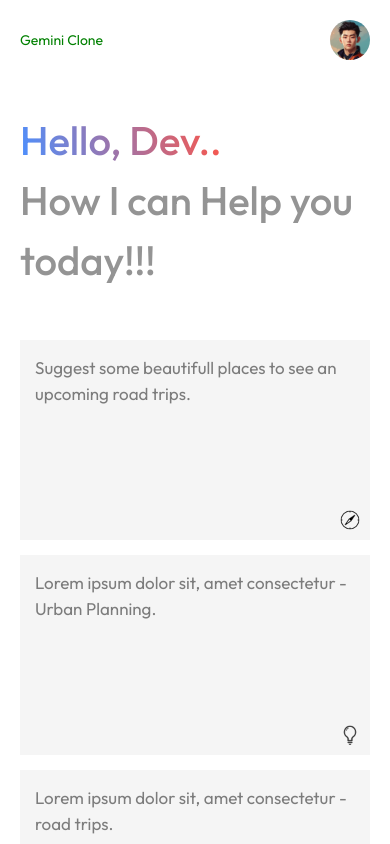
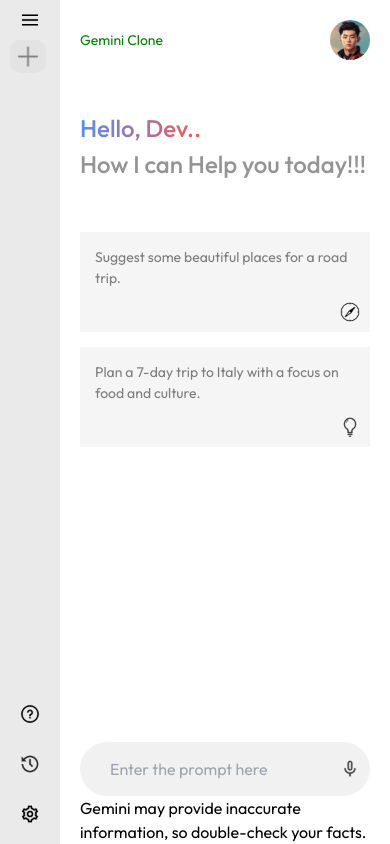
Before and after one commit to RajitJainSinghai/gemini_clonee, a React (Vite) app: page / in a window 390 px wide. Shown: the top 844 px of the page. Built offline with nearby package versions, Linux system fonts and the light colour scheme.

Commit message:
added enter press result search

```diff
--- a/src/components/Context.jsx
+++ b/src/components/Context.jsx
@@ -4,75 +4,81 @@
 export const Context = createContext();
 
 const ContextProvider = (props) => {
+    const [input, setInput] = useState("");
+    const [recentPrompt, setRecentPrompt] = useState("");
+    const [prevPrompts, setPrevPrompts] = useState([]);
+    const [showResult, setShowResult] = useState(false);
+    const [loading, setLoading] = useState(false);
+    const [resultData, setResultData] = useState("");
 
-    const[input, setInput] = useState("");
-    const[recentPrompt, setRecentPrompt] = useState("");
-    const[prevPrompts, setPrevPrompts] = useState([]);
-    const[showResult, setShowResult] = useState(false);
-    const[loading, setLoading] = useState(false);
-    const[resultData, setResultData] = useState("");
+    // ✅ Handles smooth text display word by word
+    const displayTextGradually = (text) => {
+        const words = text.split(" ");
+        setResultData(""); // Clear previous result
+        words.forEach((word, index) => {
+            setTimeout(() => {
+                setResultData((prev) => prev + word + " ");
+            }, 50 * index);
+        });
+    };
 
-    const delayPara = (index, nextWord) => {
-        setTimeout(function () {
-            setResultData(prev=>prev+nextWord)
+    // ✅ Start a new chat (Clear results)
+    const newChat = () => {
+        setLoading(false);
+        setShowResult(false);
+        setResultData("");
+        setRecentPrompt("");
+    };
 
-        },75*index)
-    }
+    // ✅ Send prompt and update history
+    const onSent = async (prompt = input) => {
+        if (!prompt.trim()) return; // Prevent empty searches
 
-    const newChat = () => {
-        setLoading(false)
-        setShowResult(false)
-    }
+        setResultData("");
+        setLoading(true);
+        setShowResult(true);
+        setRecentPrompt(prompt);
 
-    const onSent = async (prompt) => {
+        // ✅ Update history (avoid duplicates)
+        setPrevPrompts((prev) => (prev.includes(prompt) ? prev : [prompt, ...prev]));
 
-        setResultData("")
-        setLoading(true)
-        setShowResult(true)
-        let response;
-        if(prompt !== undefined) {
-            response = await run(prompt)
-            setRecentPrompt(prompt)
+        // ✅ Fetch AI response
+        const response = await run(prompt);
+        const formattedResponse = response
+            .replace(/\*\*(.*?)\*\*/g, "<b>$1</b>") // Bold formatting
+            .replace(/\*/g, "<br>"); // Line breaks
+
+        displayTextGradually(formattedResponse); // Show response gradually
+        setLoading(false);
+        setInput(""); // Clear input field
+    };
+
+    // ✅ Trigger search when "Enter" is pressed
+    const handleKeyPress = (e) => {
+        if (e.key === "Enter") {
+            onSent();
         }
-        else {
-            setPrevPrompts(prev=>[...prev,input])
-            setRecentPrompt(input)
-            response = await run(input);
-        }
-
-        let responseArray = response.split("**");
-        let newResponse="";
-        for (let i = 0; i < responseArray.length; i++) {
-            if (i === 0 || i%2 !== 1) {
-                newResponse += responseArray[i];
-            }
-            else {
-                newResponse += "<b>"+responseArray[i]+"</b>";
-            }
-        }
-        let newResponse2 = newResponse.split("*").join("</br>")
-        // setResultData(newResponse2)
-        let newResponseArray = newResponse2.split(" ");
-        for(let i=0; i<newResponseArray.length; i++) {
-            const nextWord = newResponseArray[i];
-            delayPara(i, nextWord+" ")
-        }
-        setLoading(false)
-        setInput("")
-    }
+    };
 
     const contextValue = {
-        prevPrompts,setPrevPrompts,
-        onSent,setRecentPrompt,
-        recentPrompt,showResult,
-        loading, resultData,input,setInput,newChat
+        prevPrompts,
+        onSent,
+        setRecentPrompt,
+        recentPrompt,
+        showResult,
+        loading,
+        resultData,
+        input,
+        setInput,
+        newChat,
+        handleKeyPress,
+    };
 
-    }
     return (
-        <Context.Provider value={contextValue} >
+        <Context.Provider value={contextValue}>
             {props.children}
-            </Context.Provider>
-    )
-}
+        </Context.Provider>
+    );
+};
 
-export default ContextProvider
+export default ContextProvider;
--- a/src/components/Main.jsx
+++ b/src/components/Main.jsx
@@ -1,10 +1,59 @@
-import React, { useContext } from 'react'
-import { assets } from '../assets/assets'
-import { Context } from './Context'
+import React, { useContext, useState } from 'react';
+import { assets } from '../assets/assets';
+import { Context } from './Context';
 
 const Main = () => {
-     const {onSent, recentPrompt, showResult,loading, resultData, setInput, input}
- = useContext(Context);
+    const { onSent, recentPrompt, showResult, loading, resultData, setInput, input, handleKeyPress } = useContext(Context);
+    const [isListening, setIsListening] = useState(false);
+    const [isSpeaking, setIsSpeaking] = useState(false);
+    const recognition = new (window.SpeechRecognition || window.webkitSpeechRecognition)();
+    recognition.continuous = true;
+    recognition.interimResults = false;
+    recognition.lang = "en-US";
+
+    const toggleListening = () => {
+        if (isListening) {
+            recognition.stop();
+        } else {
+            recognition.start();
+        }
+        setIsListening(!isListening);
+    };
+
+    recognition.onresult = (event) => {
+        const transcript = event.results[event.results.length - 1][0].transcript.toLowerCase().trim();
+        console.log("Recognized:", transcript);
+
+        setInput(transcript);
+        onSent(transcript);
+        setIsListening(false);
+    };
+
+    recognition.onerror = (event) => {
+        console.error("Speech recognition error:", event.error);
+        setIsListening(false);
+    };
+
+    const speakResponse = () => {
+        if (!resultData) return;
+        stopSpeaking();
+        const speech = new SpeechSynthesisUtterance();
+        speech.text = resultData.replace(/<\/?[^>]+(>|$)/g, "");
+        speech.lang = "en-US";
+        speech.rate = 1;
+        speech.volume = 1;
+        speech.pitch = 1;
+
+        speech.onstart = () => setIsSpeaking(true);
+        speech.onend = () => setIsSpeaking(false);
+
+        window.speechSynthesis.speak(speech);
+    };
+
+    const stopSpeaking = () => {
+        window.speechSynthesis.cancel();
+        setIsSpeaking(false);
+    };
 
     return (
         <div className='main'>
@@ -13,35 +62,33 @@
                 <img src={assets.user_icon} alt="" />
             </div>
             <div className="main-container">
-
-{!showResult ?
+                {!showResult ? (
                     <>
                         <div className="greet">
                             <p><span>Hello, Dev..</span></p>
                             <p>How I can Help you today!!!</p>
                         </div>
                         <div className="cards">
-                <div className="card">
-                    <p>Suggest some beautifull places to see an upcoming road trips.</p>
+                            <div className="card" onClick={() => onSent("Suggest some beautiful places for a road trip.")}>
+                                <p>Suggest some beautiful places for a road trip.</p>
                                 <img src={assets.compass_icon} alt="" />
                             </div>
-
-                <div className="card">
-                    <p>Lorem ipsum dolor sit, amet consectetur - Urban Planning.</p>
+                            <div className="card" onClick={() => onSent("Plan a 7-day trip to Italy with a focus on food and culture.")}>
+                                <p>Plan a 7-day trip to Italy with a focus on food and culture.</p>
                                 <img src={assets.bulb_icon} alt="" />
                             </div>
-
-                <div className="card">
-                    <p>Lorem ipsum dolor sit, amet consectetur - road trips.</p>
+                            <div className="card hide" onClick={() => onSent("Help me create an itinerary for a solo backpacking trip through Southeast Asia.")}>
+                                <p>Help me create an itinerary for a solo backpacking trip through Southeast Asia.</p>
                                 <img src={assets.code_icon} alt="" />
                             </div>
-
-                <div className="card">
-                    <p>Lorem ipsum dolor sit, amet consectetur - Information Given.</p>
+                            <div className="card hide" onClick={() => onSent("Suggest 5 easy and quick dinner recipes for busy weeknights.")}>
+                                <p>Suggest 5 easy and quick dinner recipes for busy weeknights.</p>
                                 <img src={assets.message_icon} alt="" />
                             </div>
                         </div>
-    <br /> </> :
+                        <br />
+                    </>
+                ) : (
                     <div className='result'>
                         <div className="result-title">
                             <img src={assets.user_icon} alt="" />
@@ -49,33 +96,54 @@
                         </div>
                         <div className="result-data">
                             <img src={assets.gemini_icon} alt="" />
-            {loading ? <div className='loader'>
+                            {loading ? (
+                                <div className='loader'>
                                     <hr />
                                     <hr />
                                     <hr />
-            </div>:<p dangerouslySetInnerHTML={{__html:resultData}}></p>}
+                                </div>
+                            ) : (
+                                <>
+                                    {!isSpeaking ? (
+                                        <button onClick={speakResponse} className="speak-btn">🔊 Listen</button>
+                                    ) : (
+                                        <button onClick={stopSpeaking} className="stop-btn">🛑 Stop</button>
+                                    )}
+                                </>
+                            )}
+                            <p dangerouslySetInnerHTML={{ __html: resultData }}></p>
 
                         </div>
                     </div>
-}
-
-
+                )}
 
                 <div className="main-bottom">
                     <div className="search-box">
-                    <input onChange={(e) => {setInput(e.target.value)}} type="text" value={input}placeholder='Enter the prompt here'/>
+                        <input
+                            onChange={(e) => setInput(e.target.value)}
+                            onKeyDown={handleKeyPress}
+                            type="text"
+                            value={input}
+                            placeholder='Enter the prompt here'
+                        />
                         <div className='flex gap-2'>
-                        <img src={assets.gallery_icon} alt="" />
-                        <img src={assets.mic_icon} alt="" />
-
-                     {input ?<img onClick={() => {onSent()}} src={assets.send_icon} alt="" />:null}
+                            {/* <img src={assets.gallery_icon} alt="" /> */}
+                            <img
+                                src={isListening ? assets.stop_icon : assets.mic_icon}
+                                onClick={toggleListening}
+                                className="mic-btn"
+                                alt={isListening ? "Stop Listening" : "Voice Input"}
+                            />
+                            {input ? <img onClick={() => onSent()} src={assets.send_icon} alt="" /> : null}
                         </div>
                     </div>
-                <p className="page-bottom text-center text-gray-500">gemini will provide the inaccurate information, so double check your information.</p>
+                    <p className="page-bottom text-center text-gray-500">
+                        Gemini may provide inaccurate information, so double-check your facts.
+                    </p>
                 </div>
             </div>
         </div>
-  )
-}
+    );
+};
 
-export default Main
+export default Main;
--- a/src/components/Sidebar.jsx
+++ b/src/components/Sidebar.jsx
@@ -1,59 +1,76 @@
-import React, { useContext, useState } from 'react'
-import {assets} from '../assets/assets'
+import React, { useContext, useState } from 'react';
+import { assets } from '../assets/assets';
 import { Context } from './Context';
 
 const Sidebar = () => {
-    const[extended, setExtended,] = useState(false);
-    const{onSent, prevPrompts, setRecentPrompt, newChat} = useContext(Context)
+    const [extended, setExtended] = useState(false);
+    const { onSent, prevPrompts, setRecentPrompt, newChat, setPrevPrompts } = useContext(Context);
 
+    // ✅ Function to load prompt and update history
     const loadPrompt = async (prompt) => {
-        setRecentPrompt(prompt)
-        await onSent(prompt)
+        setRecentPrompt(prompt);
+        await onSent(prompt);
+
+        // ✅ Update history if not already present
+        setPrevPrompts((prev) => {
+            if (!prev.includes(prompt)) {
+                return [prompt, ...prev];
             }
+            return prev;
+        });
+    };
 
     return (
-    <div className='sidebar'>
+
+        <div className="sidebar">
             <div className="top">
-            <img onClick={()=>setExtended(prev=>!prev)} className='menu' src={assets.menu_icon} alt="" />
+                {/* ✅ Toggle sidebar */}
+                <img
+                    onClick={() => setExtended((prev) => !prev)}
+                    className="menu"
+                    src={assets.menu_icon}
+                    alt=""
+                />
                 <div onClick={() => newChat()} className="new-chat">
                     <img src={assets.plus_icon} alt="" />
-                {extended?<p>New Chat</p>:null}
+                    {extended ? <p>New Chat</p> : null}
                 </div>
-            {extended?<div className='recent'>
+
+                {/* ✅ Recent prompts */}
+                {extended ? (
+                    <div className="recent">
                         <p className="recent-title">Recent</p>
-                {prevPrompts.map((item, index) => {
-                    return (
-                    <div onClick={() =>loadPrompt(item)} className="recent-entry">
+                        {prevPrompts.map((item, index) => (
+                            <div
+                                key={index}
+                                onClick={() => loadPrompt(item)}
+                                className="recent-entry"
+                            >
                                 <img src={assets.message_icon} alt="" />
-                    <p>{item.slice(0,18)}...</p>
+                                <p>{item.slice(0, 18)}...</p>
                             </div>
-                    )
-                })}
+                        ))}
+                    </div>
+                ) : null}
+            </div>
 
-
-            </div>: null}
-
-        </div>
+            {/* ✅ Bottom section */}
             <div className="bottom">
                 <div className="bottom-item recent-entry">
                     <img src={assets.question_icon} alt="" />
-                {extended?<p>Help</p>:null}
+                    {extended ? <p>Help</p> : null}
                 </div>
                 <div className="bottom-item recent-entry">
                     <img src={assets.history_icon} alt="" />
-                {extended?<p>Activities</p>:null}
-
+                    {extended ? <p>Activities</p> : null}
                 </div>
                 <div className="bottom-item recent-entry">
                     <img src={assets.setting_icon} alt="" />
-                {extended?<p>Setting</p>:null}
-
+                    {extended ? <p>Setting</p> : null}
                 </div>
             </div>
+        </div>
+    );
+};
 
-
-    </div>
-  )
-}
-
-export default Sidebar
+export default Sidebar;
--- a/src/index.css
+++ b/src/index.css
@@ -205,6 +205,7 @@
   align-items: start;
   gap: 20px;
   font-size: 14px;
+  position: relative;
 }
 .loader {
   width: 100%;
@@ -236,12 +237,15 @@
 }
 
 @media (max-width : 600px) {
-  .sidebar {
-  display: none;
+  .main .greet {
+    font-size: 24px;
+}
+.main .card {
+  height: 100px;
 }
 .main-bottom input {
   flex: none;
-  width: 150px;
+  width: 75%;
 }
 .main-bottom img {
   width: 20px;
@@ -252,4 +256,17 @@
 .search-box div {
   gap: 5px;
 }
+.hide {
+  display: none;
 }
+.main .card p {
+  font-size: 14px;
+}
+.speak-btn, .stop-btn {
+  right: 0;
+  background: white;
+  position: absolute;
+  top: -34px;
+}
+
+}
```
Lines whose indentation alone changed are shown as unchanged.
